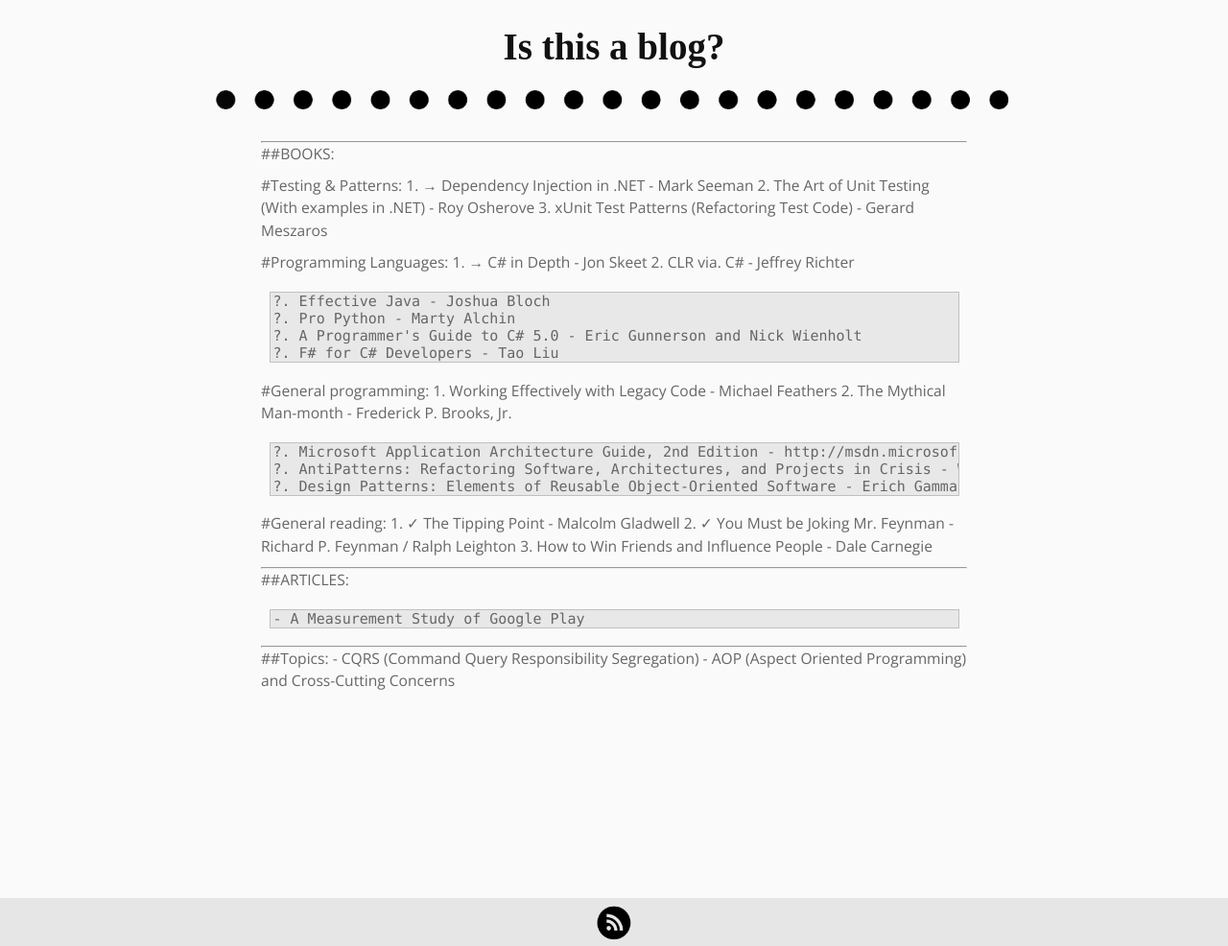
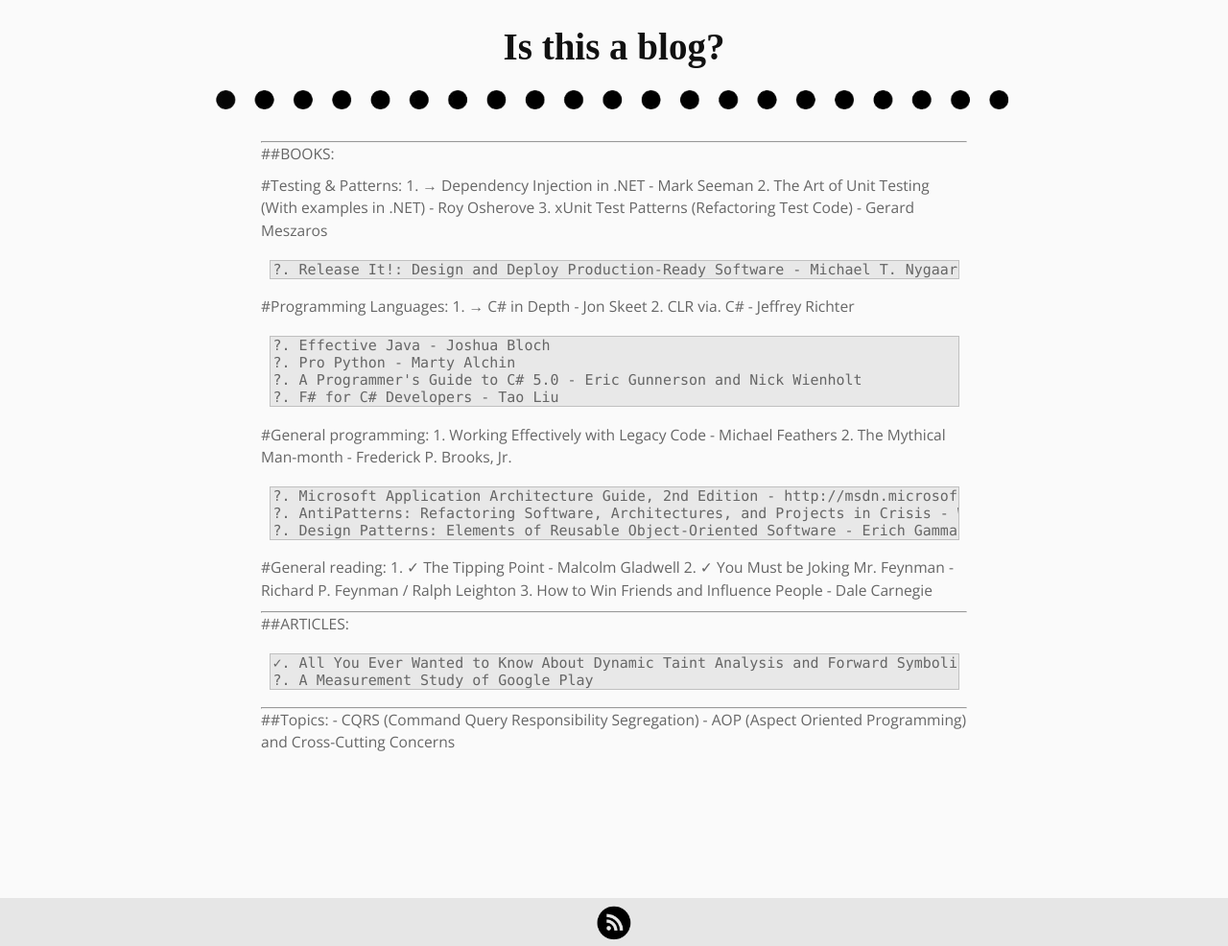
Before and after one commit to M-AV/M-AV.github.io, a Jekyll site: the page built from reading-list/index.html, in a window 1280 px wide. Shown: the whole page at 96% size. Built offline with Jekyll 4.4.1, drawn with Linux system fonts in a browser that asks for light colours; Markdown is read by kramdown in place of the engine named in the settings.

Commit message:
Updated reading list.

```diff
--- a/_includes/reading-list.md
+++ b/_includes/reading-list.md
@@ -6,6 +6,7 @@ ________________________________________________________________________________
 	2. The Art of Unit Testing (With examples in .NET) - Roy Osherove
 	3. xUnit Test Patterns (Refactoring Test Code) - Gerard Meszaros
 
+	?. Release It!: Design and Deploy Production-Ready Software - Michael T. Nygaard
 
 #Programming Languages:
 	1. → C# in Depth - Jon Skeet
@@ -33,7 +34,8 @@ ________________________________________________________________________________
 ____________________________________________________________________________________________________________________
 ##ARTICLES:
 
-    - A Measurement Study of Google Play
+    ✓. All You Ever Wanted to Know About Dynamic Taint Analysis and Forward Symbolic Execution (but might have been afraid to ask) - Edward J. Schwartz, Thanassis Avgerinos, David Brumley
+    ?. A Measurement Study of Google Play
 
 ____________________________________________________________________________________________________________________
 
```
